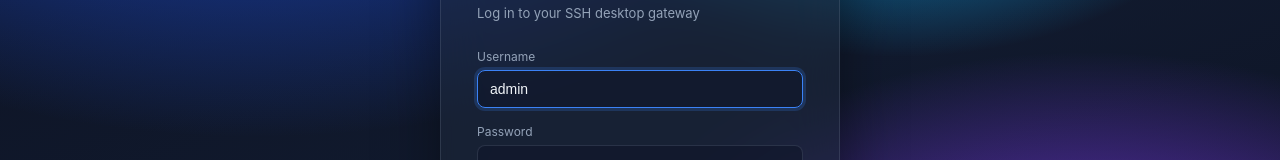
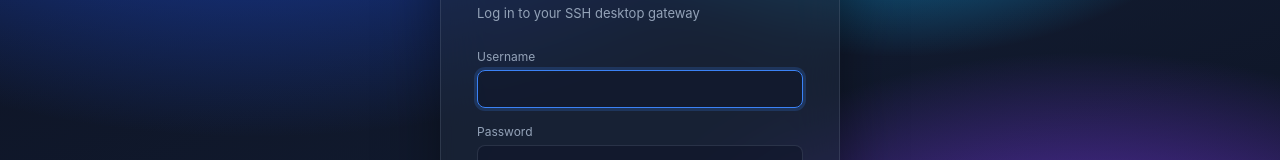
Before and after one commit to pureages/EZSSH, a React (Vite) app in the folder web/: page /#/login in a window 1280 px wide. Shown: the part 328-488 px from the top of the page. Built offline with nearby package versions, Linux system fonts and the light colour scheme; no server answers.

Commit message:
fix(auth): remove pre-filled admin username on login page

```diff
--- a/web/src/pages/AuthPage.tsx
+++ b/web/src/pages/AuthPage.tsx
@@ -19,7 +19,7 @@ export function AuthPage() {
   const t = useT()
   const setAuthed = useSession((s) => s.setAuthed)
   const [initialized, setInitialized] = useState<boolean | null>(null)
-  const [username, setUsername] = useState('admin')
+  const [username, setUsername] = useState('')
   const [password, setPassword] = useState('')
   const [confirm, setConfirm] = useState('')
   const [error, setError] = useState('')
```
